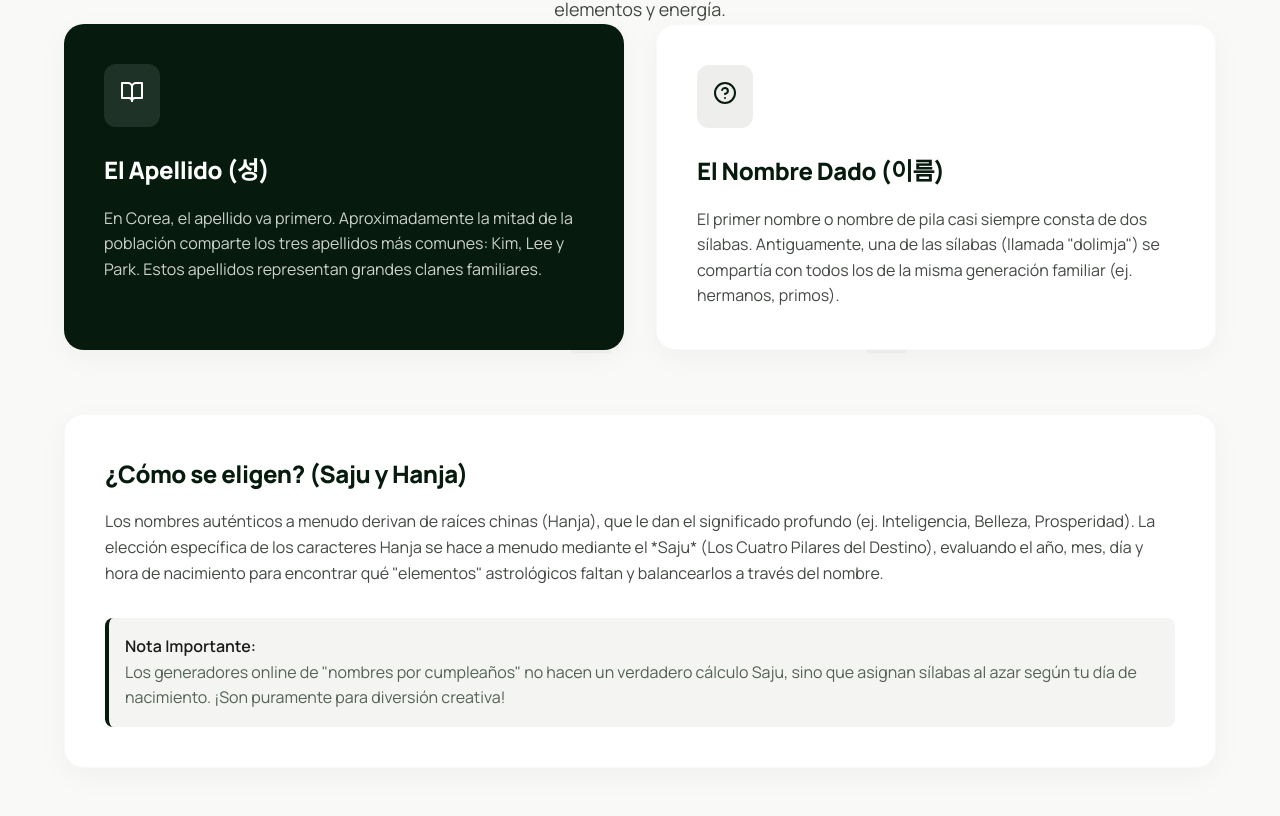
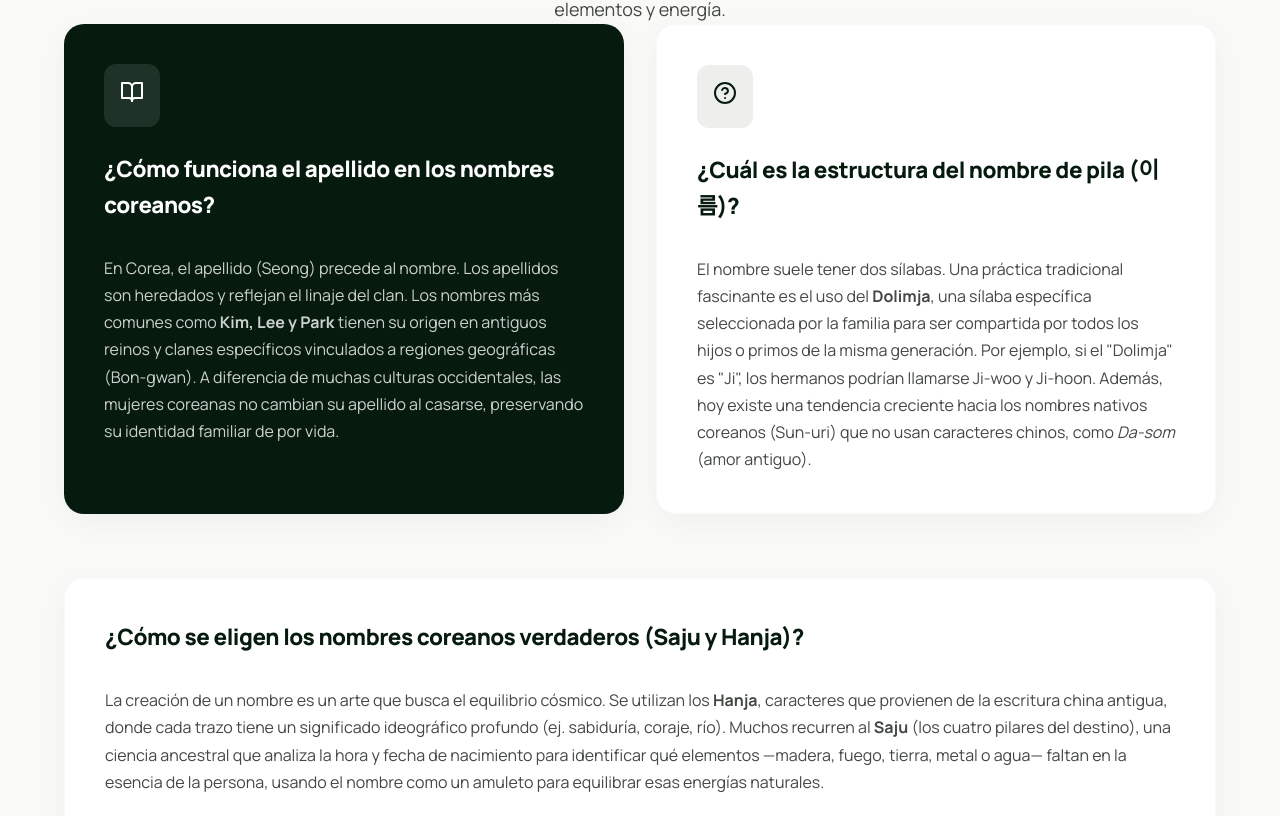
Before and after one commit to cesar20984/mi-nombre-coreano, a React (Vite) app: page /significados in a window 1280 px wide. Shown: the part 424-1240 px from the top of the page. Built offline with nearby package versions, Linux system fonts and the light colour scheme.

Commit message:
docs: expand meanings page with cultural details and align headers with schema

```diff
--- a/src/pages/Meanings.jsx
+++ b/src/pages/Meanings.jsx
@@ -17,7 +17,7 @@ export default function Meanings() {
               "name": "¿Cómo funciona el apellido en los nombres coreanos?",
               "acceptedAnswer": {
                 "@type": "Answer",
-                "text": "En Corea, el apellido va primero. Aproximadamente la mitad de la población comparte los tres apellidos más comunes: Kim, Lee y Park. Estos apellidos representan grandes clanes familiares."
+                "text": "En Corea, el apellido (Seong) precede al nombre. Existen relativamente pocos apellidos en comparación con Occidente. Los más comunes son Kim, Lee y Park, que representan casi a la mitad de la población. Cada apellido está vinculado a un 'Bon-gwan' o lugar de origen ancestral que define el clan familiar. Un dato curioso es que las mujeres coreanas mantienen su propio apellido después del matrimonio."
               }
             },
             {
@@ -25,7 +25,7 @@ export default function Meanings() {
               "name": "¿Cuál es la estructura del nombre de pila (이름)?",
               "acceptedAnswer": {
                 "@type": "Answer",
-                "text": "El primer nombre o nombre de pila casi siempre consta de dos sílabas. Antiguamente, una de las sílabas (llamada dolimja) se compartía con todos los de la misma generación familiar."
+                "text": "El primer nombre o nombre de pila (Ireum) casi siempre consta de dos sílabas. Tradicionalmente, una de las sílabas es un 'Dolimja', un nombre generacional que comparten hermanos y primos de la misma línea familiar. Actualmente, además de los nombres basados en caracteres chinos, son muy populares los nombres 'Sun-uri', que utilizan palabras coreanas puras como Haneul (Cielo) o Iseul (Rocío)."
               }
             },
             {
@@ -33,7 +33,7 @@ export default function Meanings() {
               "name": "¿Cómo se eligen los nombres coreanos verdaderos (Saju y Hanja)?",
               "acceptedAnswer": {
                 "@type": "Answer",
-                "text": "Los nombres auténticos a menudo derivan de raíces chinas (Hanja), que le dan el significado profundo (ej. Inteligencia, Belleza). La elección específica se hace a menudo mediante el Saju (Los Cuatro Pilares del Destino), evaluando el año, mes, día y hora de nacimiento para balancear elementos astrológicos."
+                "text": "La elección es un proceso espiritual. Se utilizan caracteres Hanja (basados en ideogramas chinos) para asignar virtudes específicas. Muchos padres consultan el Saju (Los Cuatro Pilares del Destino) para analizar la energía de la hora y fecha de nacimiento. El objetivo es equilibrar los Cinco Elementos (madera, fuego, tierra, metal, agua), eligiendo un nombre cuya energía complemente lo que el destino del bebé necesita para una vida próspera."
               }
             }
           ]
@@ -59,9 +59,9 @@ export default function Meanings() {
                <BookOpen size={24} color="#fff" />
             </div>
             <div>
-               <h3 className="title-md mb-2" style={{ color: '#fff' }}>El Apellido (성)</h3>
-               <p className="body-md" style={{ color: 'rgba(255,255,255,0.8)' }}>
-                 En Corea, el apellido va primero. Aproximadamente la mitad de la población comparte los tres apellidos más comunes: Kim, Lee y Park. Estos apellidos representan grandes clanes familiares.
+               <h3 className="title-md mb-4" style={{ color: '#fff', fontSize: '1.4rem' }}>¿Cómo funciona el apellido en los nombres coreanos?</h3>
+               <p className="body-md" style={{ color: 'rgba(255,255,255,0.8)', lineHeight: 1.7 }}>
+                 En Corea, el apellido (Seong) precede al nombre. Los apellidos son heredados y reflejan el linaje del clan. Los nombres más comunes como <strong>Kim, Lee y Park</strong> tienen su origen en antiguos reinos y clanes específicos vinculados a regiones geográficas (Bon-gwan). A diferencia de muchas culturas occidentales, las mujeres coreanas no cambian su apellido al casarse, preservando su identidad familiar de por vida.
                </p>
             </div>
           </div>
@@ -70,22 +70,22 @@ export default function Meanings() {
             <div style={{ padding: '1rem', background: 'var(--surface-container)', borderRadius: '12px', width: 'fit-content', marginBottom: '1.5rem' }}>
                <HelpCircle size={24} color="var(--primary)" />
             </div>
-            <h3 className="title-md mb-2">El Nombre Dado (이름)</h3>
-            <p className="body-md" style={{ color: 'var(--on-surface-variant)' }}>
-              El primer nombre o nombre de pila casi siempre consta de dos sílabas. Antiguamente, una de las sílabas (llamada "dolimja") se compartía con todos los de la misma generación familiar (ej. hermanos, primos).
+            <h3 className="title-md mb-4" style={{ fontSize: '1.4rem' }}>¿Cuál es la estructura del nombre de pila (이름)?</h3>
+            <p className="body-md" style={{ color: 'var(--on-surface-variant)', lineHeight: 1.7 }}>
+              El nombre suele tener dos sílabas. Una práctica tradicional fascinante es el uso del <strong>Dolimja</strong>, una sílaba específica seleccionada por la familia para ser compartida por todos los hijos o primos de la misma generación. Por ejemplo, si el "Dolimja" es "Ji", los hermanos podrían llamarse Ji-woo y Ji-hoon. Además, hoy existe una tendencia creciente hacia los nombres nativos coreanos (Sun-uri) que no usan caracteres chinos, como <em>Da-som</em> (amor antiguo).
             </p>
           </div>
         </div>
 
         <div className="card mt-8 fade-in animate-delay-300">
-          <h3 className="title-md mb-2">¿Cómo se eligen? (Saju y Hanja)</h3>
-          <p className="body-md mb-4" style={{ color: 'var(--on-surface-variant)' }}>
-            Los nombres auténticos a menudo derivan de raíces chinas (Hanja), que le dan el significado profundo (ej. Inteligencia, Belleza, Prosperidad).
-            La elección específica de los caracteres Hanja se hace a menudo mediante el *Saju* (Los Cuatro Pilares del Destino), evaluando el año, mes, día y hora de nacimiento para encontrar qué "elementos" astrológicos faltan y balancearlos a través del nombre.
+          <h3 className="title-md mb-4" style={{ fontSize: '1.4rem' }}>¿Cómo se eligen los nombres coreanos verdaderos (Saju y Hanja)?</h3>
+          <p className="body-md mb-4" style={{ color: 'var(--on-surface-variant)', lineHeight: 1.7 }}>
+            La creación de un nombre es un arte que busca el equilibrio cósmico. Se utilizan los <strong>Hanja</strong>, caracteres que provienen de la escritura china antigua, donde cada trazo tiene un significado ideográfico profundo (ej. sabiduría, coraje, río).
+            Muchos recurren al <strong>Saju</strong> (los cuatro pilares del destino), una ciencia ancestral que analiza la hora y fecha de nacimiento para identificar qué elementos —madera, fuego, tierra, metal o agua— faltan en la esencia de la persona, usando el nombre como un amuleto para equilibrar esas energías naturales.
           </p>
           <div style={{ padding: '1rem', background: 'var(--surface-container-low)', borderRadius: '0.5rem', borderLeft: '4px solid var(--primary)' }}>
             <p className="body-sm" style={{ fontWeight: 600 }}>Nota Importante:</p>
-            <p className="body-sm" style={{ color: 'var(--secondary)' }}>Los generadores online de "nombres por cumpleaños" no hacen un verdadero cálculo Saju, sino que asignan sílabas al azar según tu día de nacimiento. ¡Son puramente para diversión creativa!</p>
+            <p className="body-sm" style={{ color: 'var(--secondary)' }}>Los generadores online de "nombres por cumpleaños" asignan sílabas fonéticas para fines recreativos. Un nombre coreano real requiere un análisis profundo de virtudes y armonía energética que va mucho más allá de una fecha aleatoria.</p>
           </div>
         </div>
 
```
